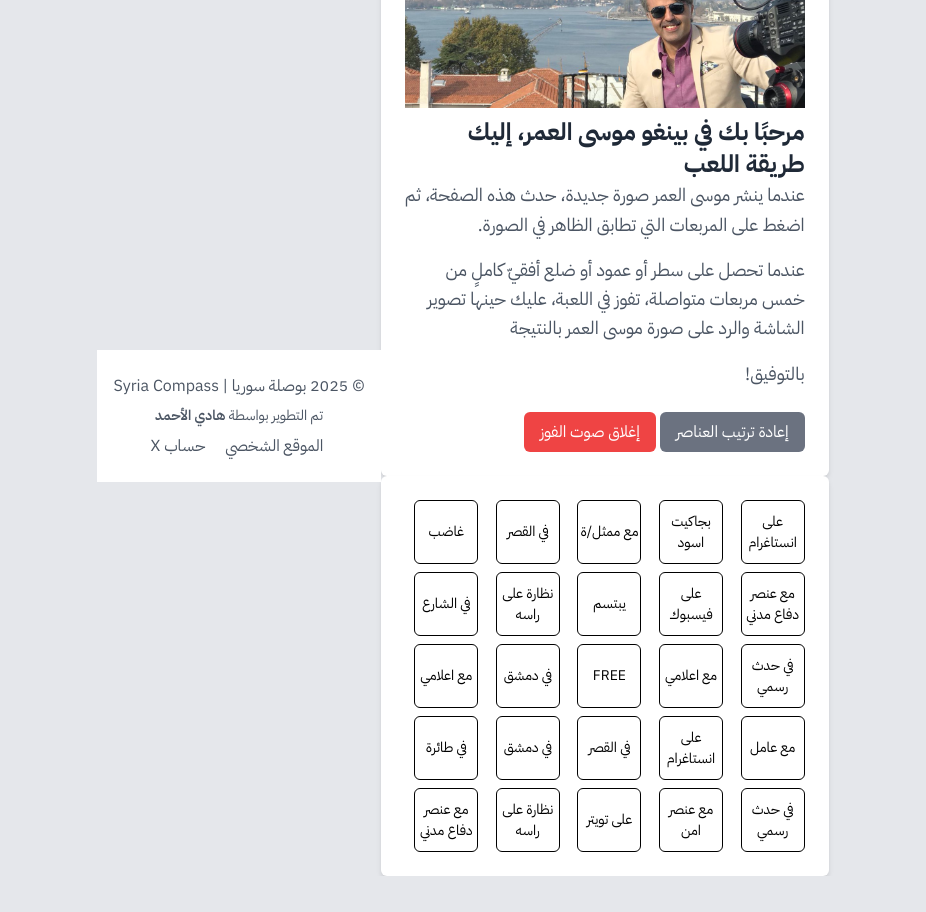
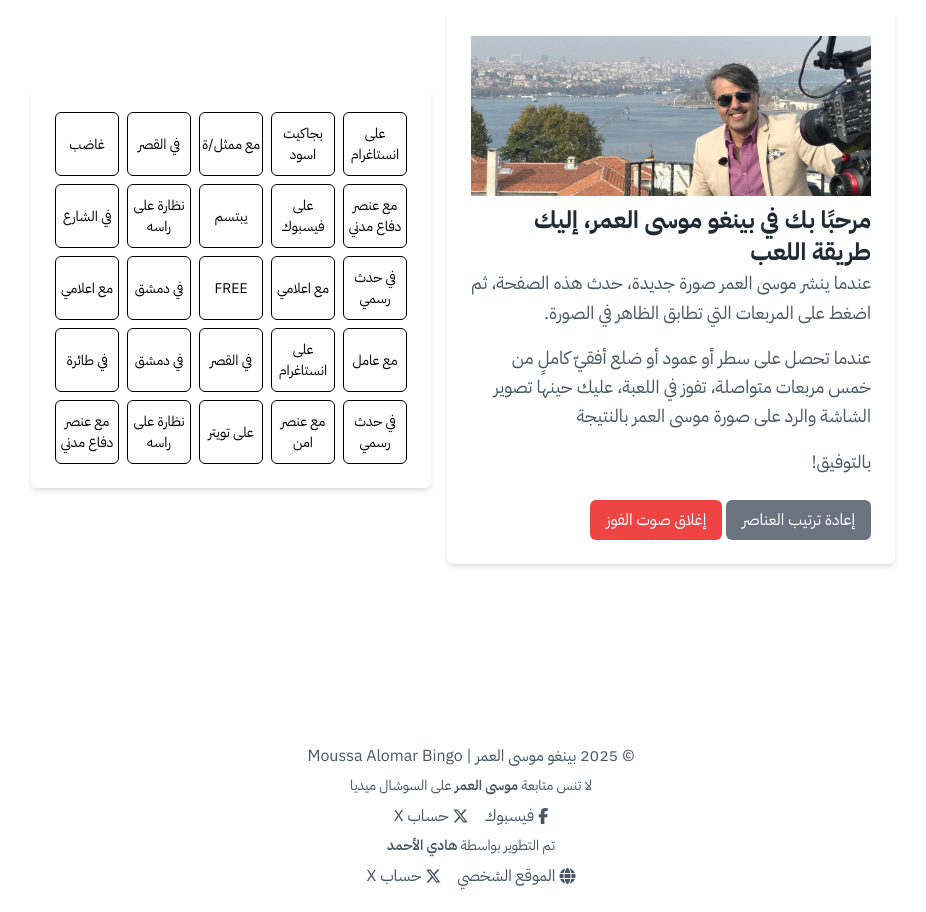
Before and after one commit to SYCompass/bingo, a plain HTML site: page index.html in a window 1280 px wide. Shown: the whole page, without its empty margins (169-1095 px from the left). Before the commit the page ends 876 px from the top, so only its background shows below. Drawn offline with nearby package versions, Linux system fonts and the light colour scheme.

Commit message:
اضافة روابط حسابات موسى العمر

```diff
--- a/index.html
+++ b/index.html
@@ -2,6 +2,8 @@
 <!DOCTYPE html>
 <html lang="ar" >
 <head>
+  <!-- Import Font Awesome -->
+  <link rel="stylesheet" href="https://cdnjs.cloudflare.com/ajax/libs/font-awesome/6.7.2/css/all.min.css">
 	<style>
 /* styles.css */
 @import url('https://fonts.googleapis.com/css2?family=IBM+Plex+Sans+Arabic:wght@100;200;300;400;500;600;700&display=swap');
@@ -41,7 +43,7 @@ body {
   <!-- Include Tailwind CSS -->
   <link href="https://cdn.jsdelivr.net/npm/tailwindcss@2.2.19/dist/tailwind.min.css" rel="stylesheet">
 </head>
-<body class="bg-gray-200 h-screen flex flex-col md:flex-row items-center justify-center" style="direction:rtl"><!-- Add this within the <body> tag of your HTML -->
+<body class="flex flex-col justify-center items-center h-screen p-4" style="direction:rtl"><!-- Add this within the <body> tag of your HTML -->
 <script>
   // Array of MP3 files
   const mp3Files = [
@@ -55,8 +57,8 @@ document.addEventListener('DOMContentLoaded', function() {
 });
 </script>
 <audio id="winSound" src=""></audio>
-
-<div class="">
+<div>
+<div class="bg-white h-screen flex flex-col md:flex-row items-center justify-center" >
   <div class="max-w-md p-6 bg-white rounded-md shadow-md mb-4 md:mr-4 md:mb-0 mb-2">
     <!-- Insert image as a banner -->
     <img class="object-cover w-full h-40 mb-2" src="moussa.jpeg" alt="بينغو موسى العمر،">
@@ -93,10 +95,35 @@ document.addEventListener('DOMContentLoaded', function() {
     <!-- Bingo grid will be dynamically generated here -->
   </div>
 </div>
+</div>
 <script src="script.js?v=1.2"></script>
-<footer class="bg-white py-6 mt-8">
+<div >
+<footer class="bg-white py-6 mt-8 ">
   <div class="container mx-auto px-4 text-center text-gray-600">
-    <p>&copy; 2025 بوصلة سوريا | Syria Compass</p>
+    <p>&copy; 2025 بينغو موسى العمر | Moussa Alomar Bingo</p>
+    <p class="mt-2 text-sm">
+      لا تنس متابعة <span class="font-semibold">موسى العمر</span> على السوشال ميديا
+    </p>
+    <div class="mt-2 flex justify-center space-x-4 space-x-reverse">
+      <a
+        href="https://www.facebook.com/mousaomar0"
+        target="_blank"
+        rel="noopener"
+        class="text-gray-600 hover:text-blue-600 transition flex items-center"
+      >
+      <i class="fa-brands fa-facebook-f ml-1"></i>
+        فيسبوك
+      </a>
+      <a
+        href="https://x.com/MousaAlomar"
+        target="_blank"
+        rel="noopener"
+        class="text-gray-600 hover:text-blue-600 transition flex items-center"
+      >
+        <i class="fab fa-x-twitter ml-1"></i>
+        حساب X
+      </a>
+    </div>
 
     <p class="mt-2 text-sm">
       تم التطوير بواسطة <span class="font-semibold">هادي الأحمد</span>
@@ -123,7 +150,7 @@ document.addEventListener('DOMContentLoaded', function() {
     </div>
   </div>
 </footer>
-
+</div>
 </body>
 
 </html>
```
